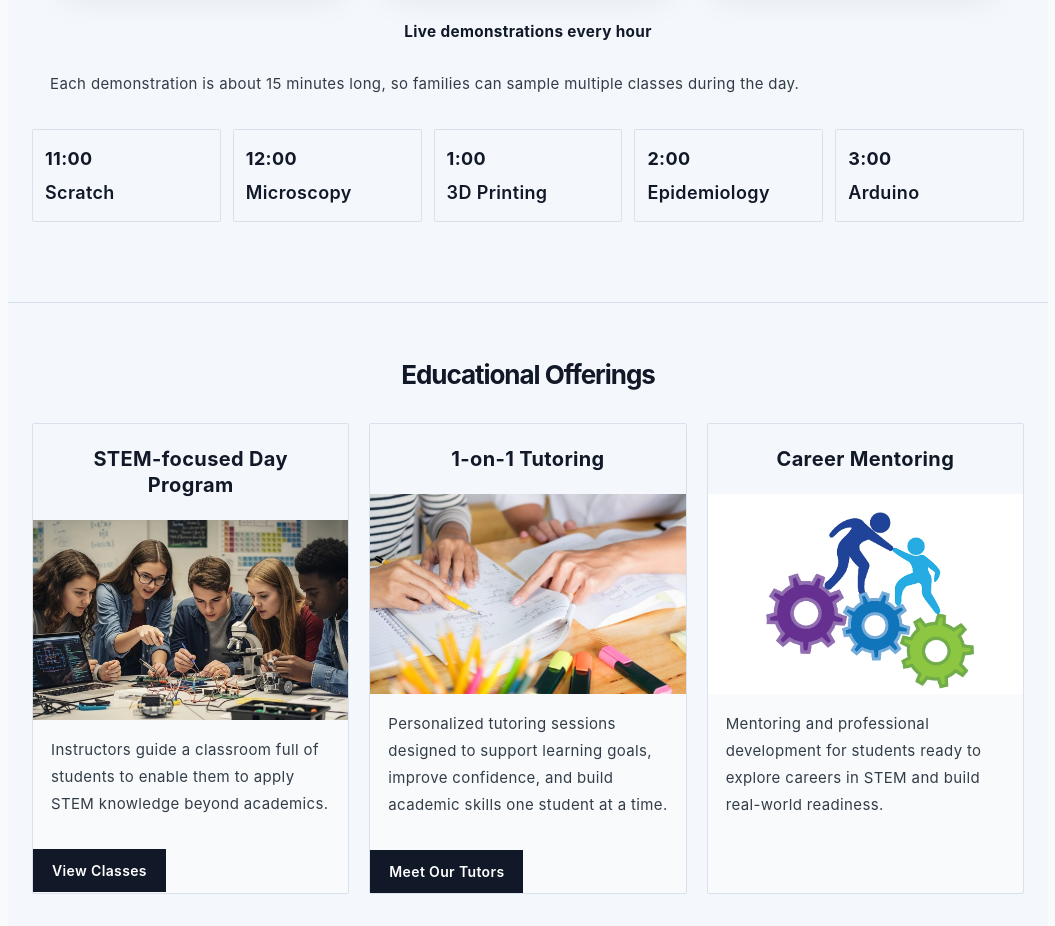
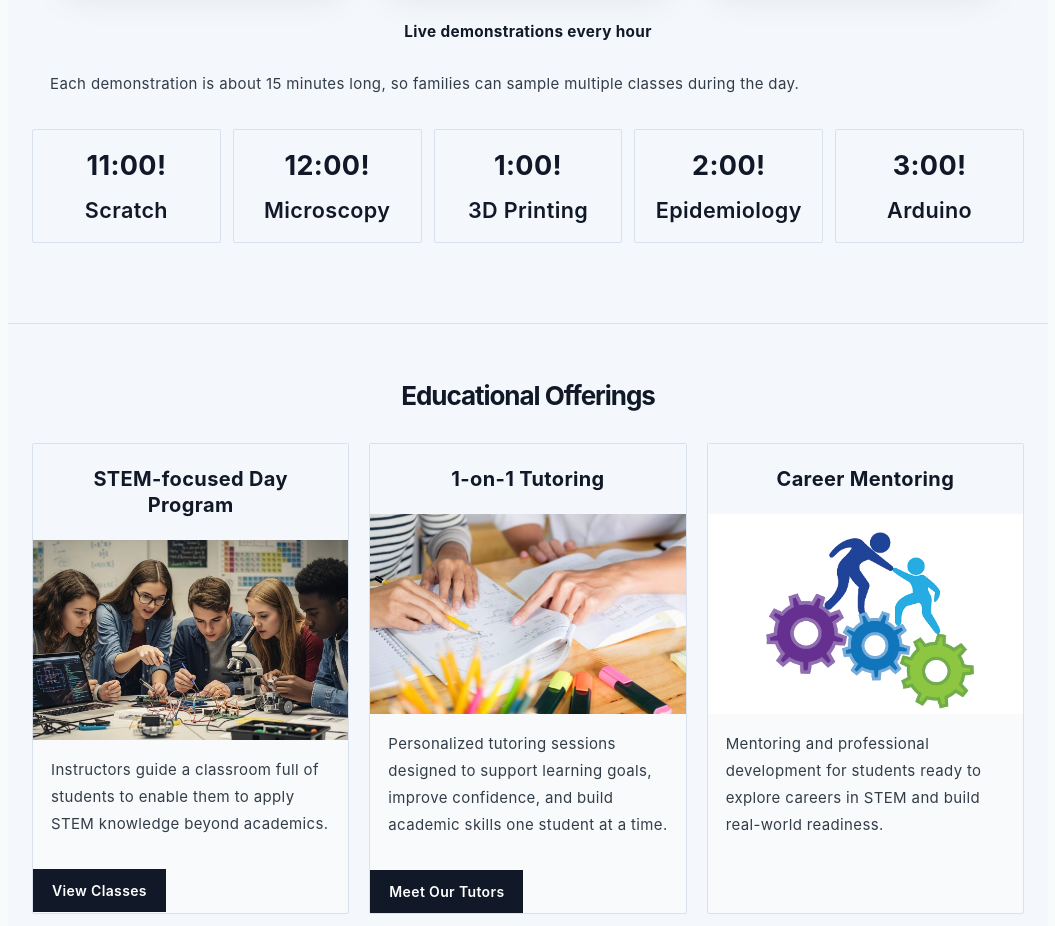
Before and after one commit to davidseol628-sketch/davids-website, a React (Vite) app: page / in a window 1280 px wide. Shown: the part 1263-2189 px from the top of the page, without its empty margins (112-1167 px from the left). Built offline with nearby package versions, Linux system fonts and the light colour scheme; no server answers.

Commit message:
Enhance schedule display with exclamation marks, larger text, and centered slots

```diff
--- a/src/routes/Home.jsx
+++ b/src/routes/Home.jsx
@@ -93,23 +93,23 @@ export default function Home() {
           </p>
           <div className={styles.openHouseSchedule}>
             <div className={styles.openHouseSlot}>
-              <strong>11:00</strong>
+              <strong>11:00!</strong>
               <span>Scratch</span>
             </div>
             <div className={styles.openHouseSlot}>
-              <strong>12:00</strong>
+              <strong>12:00!</strong>
               <span>Microscopy</span>
             </div>
             <div className={styles.openHouseSlot}>
-              <strong>1:00</strong>
+              <strong>1:00!</strong>
               <span>3D Printing</span>
             </div>
             <div className={styles.openHouseSlot}>
-              <strong>2:00</strong>
+              <strong>2:00!</strong>
               <span>Epidemiology</span>
             </div>
             <div className={styles.openHouseSlot}>
-              <strong>3:00</strong>
+              <strong>3:00!</strong>
               <span>Arduino</span>
             </div>
           </div>
--- a/src/routes/Home.module.css
+++ b/src/routes/Home.module.css
@@ -558,6 +558,8 @@
 .openHouseSlot {
   display: flex;
   flex-direction: column;
+  align-items: center;
+  justify-content: center;
   gap: 4px;
   padding: 14px 12px;
   background: var(--panel);
@@ -567,12 +569,13 @@
 
 .openHouseSlot strong {
   color: var(--ink);
-  font-size: 1rem;
+  font-size: 1.5rem;
 }
 
 .openHouseSlot span {
   color: var(--text-h);
   font-weight: 600;
+  font-size: 1.2rem;
 }
 
 @media (max-width: 860px) {
```
